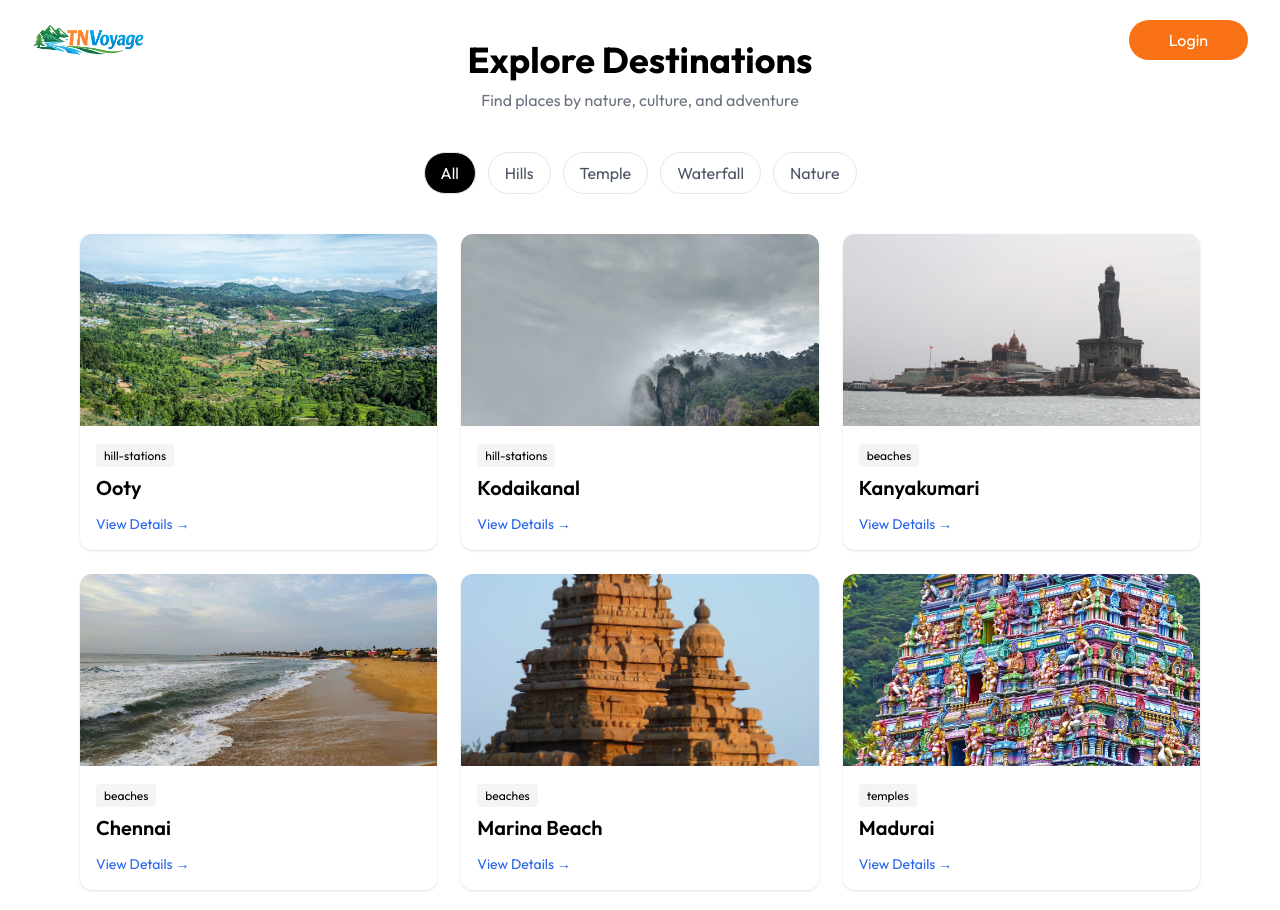
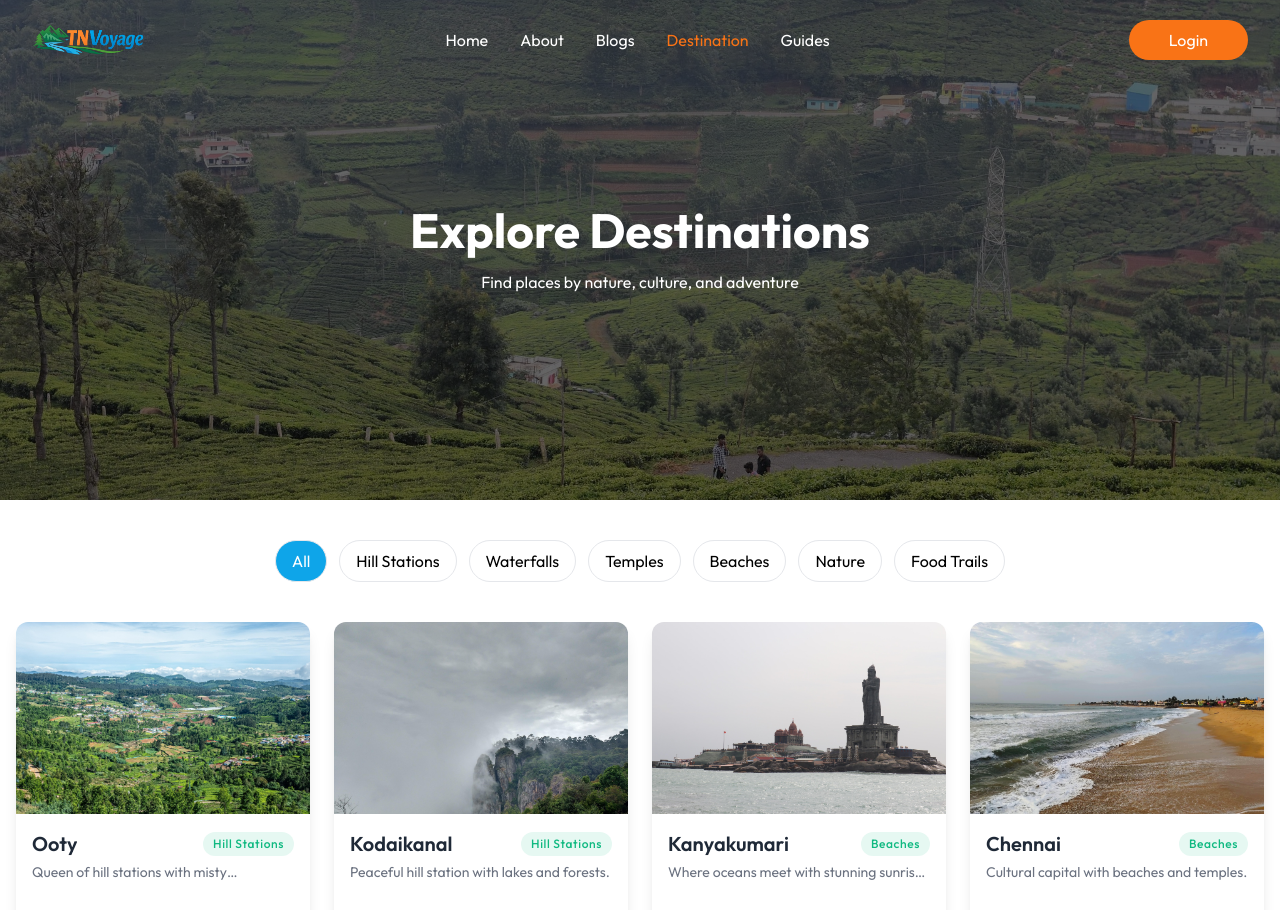
Before and after one commit to kalaiselvi-ui/tnvoyage-app, a React (Vite) app in the folder client/: page /destinations in a window 1280 px wide. Shown: the top 910 px of the page. Built offline with nearby package versions, Linux system fonts and the light colour scheme.

Commit message:
destinations & details page created and scrollTop Component added for jump top on page

```diff
--- a/client/src/components/CategoryPill.jsx
+++ b/client/src/components/CategoryPill.jsx
@@ -1,10 +1,13 @@
 import React from "react";
 
-const CategoryPill = ({ pillText }) => {
+const CategoryPill = ({ pillText, active = false, onClick }) => {
   return (
     <div>
       {pillText && (
-        <button className="px-4 py-2 rounded-full border hover:bg-primary hover:text-white transition ">
+        <button
+          onClick={onClick}
+          className={`px-4 py-2 rounded-full border hover:bg-primary hover:text-white transition ${active ? "bg-primary text-white" : "bg-white text-black"}`}
+        >
           {pillText}
         </button>
       )}
--- /dev/null
+++ b/client/src/components/DestinationCard.jsx
@@ -0,0 +1,39 @@
+import React from "react";
+import { Link } from "react-router-dom";
+import { FaArrowRight } from "react-icons/fa6";
+
+const DestinationCard = ({ place, image, name, category, shortDesc, slug }) => {
+  return (
+    <div>
+      <div className="bg-white rounded-xl overflow-hidden shadow-lg hover:shadow-xl transition">
+        <img src={image} className="h-48 w-full object-cover" alt={name} />
+
+        <div className="p-4">
+          <div className="flex justify-between items-center gap-4">
+            <h2 className="text-xl font-semibold text-gray-800 line-clamp-1">
+              {name}
+            </h2>
+
+            <span className="text-xs font-medium bg-green/10 tracking-wider text-green px-2.5 py-1 rounded-full whitespace-nowrap">
+              {category}
+            </span>
+          </div>
+          <p className="text-gray-500 text-sm mt-1 line-clamp-1">{shortDesc}</p>
+          {/* Only this button is the Link now */}
+          <Link
+            to={`/destinations/${slug}`}
+            className="mt-4 flex justify-center items-center gap-4 w-full transform ease-in duration-200 hover:translate-x-2 hover:tracking-wider text-center text-green text-sm font-medium py-2.5 rounded-lg hover:underline"
+          >
+            View Details
+            <span>
+              {" "}
+              <FaArrowRight aria-label="right-arrow" />
+            </span>
+          </Link>{" "}
+        </div>
+      </div>
+    </div>
+  );
+};
+
+export default DestinationCard;
--- a/client/src/components/Hero.jsx
+++ b/client/src/components/Hero.jsx
@@ -28,7 +28,7 @@ const Hero = ({
         </p>
         {buttonText && (
           <Link
-            to="/explore"
+            to="/destinations"
             className="tracking-wider py-3 px-8 cursor-pointer transition ease-in bg-white text-black hover:bg-secondary hover:text-white"
           >
             {buttonText}
--- a/client/src/components/Navbar.jsx
+++ b/client/src/components/Navbar.jsx
@@ -50,7 +50,7 @@ const Navbar = () => {
               <NavLink to="/blogs" className={activeLink}>
                 Blogs
               </NavLink>
-              <NavLink to="/destination" className={activeLink}>
+              <NavLink to="/destinations" className={activeLink}>
                 Destination
               </NavLink>
               <NavLink to="/guides" className={activeLink}>
@@ -102,7 +102,7 @@ const Navbar = () => {
               Blogs
             </NavLink>
             <NavLink
-              to="/destination"
+              to="/destinations"
               className={activeLink}
               onClick={() => setIsMenuOpen(false)}
             >
--- /dev/null
+++ b/client/src/components/ScrollToTop.jsx
@@ -0,0 +1,14 @@
+import React, { useEffect } from "react";
+import { useLocation } from "react-router-dom";
+
+const ScrollToTop = () => {
+  const { pathname } = useLocation();
+
+  useEffect(() => {
+    window.scrollTo(0, 0);
+  }, [pathname]);
+
+  return null;
+};
+
+export default ScrollToTop;
--- a/client/src/data/destinations.js
+++ b/client/src/data/destinations.js
@@ -6,7 +6,7 @@ export const destinations = [
     slug: "ooty",
     name: "Ooty",
     image: assets.ooty,
-    category: "hill-stations",
+    category: "Hill Stations",
     location: "Tamil Nadu",
     rating: 4.8,
     shortDescription:
@@ -29,7 +29,7 @@ export const destinations = [
     slug: "kodaikanal",
     name: "Kodaikanal",
     image: assets.kodaikanal,
-    category: "hill-stations",
+    category: "Hill Stations",
     location: "Tamil Nadu",
     rating: 4.7,
     shortDescription: "Peaceful hill station with lakes and forests.",
@@ -45,7 +45,7 @@ export const destinations = [
     slug: "kanyakumari",
     name: "Kanyakumari",
     image: assets.kanyakumari,
-    category: "beaches",
+    category: "Beaches",
     location: "Tamil Nadu",
     rating: 4.7,
     shortDescription: "Where oceans meet with stunning sunrise views.",
@@ -66,7 +66,7 @@ export const destinations = [
     slug: "chennai",
     name: "Chennai",
     image: assets.chennai,
-    category: "beaches",
+    category: "Beaches",
     location: "Tamil Nadu",
     rating: 4.6,
     shortDescription: "Cultural capital with beaches and temples.",
@@ -87,7 +87,7 @@ export const destinations = [
     slug: "marina-beach",
     name: "Marina Beach",
     image: assets.chennai_maha,
-    category: "beaches",
+    category: "Beaches",
     location: "Chennai",
     rating: 4.5,
     shortDescription: "One of the longest urban beaches in the world.",
@@ -103,7 +103,7 @@ export const destinations = [
     slug: "madurai",
     name: "Madurai",
     image: assets.madurai,
-    category: "temples",
+    category: "Temples",
     location: "Tamil Nadu",
     rating: 4.7,
     shortDescription: "Ancient temple city with rich heritage.",
@@ -123,7 +123,7 @@ export const destinations = [
     slug: "thanjavur",
     name: "Thanjavur",
     image: assets.tanjavur,
-    category: "temples",
+    category: "Temples",
     location: "Tamil Nadu",
     rating: 4.6,
     shortDescription: "Home of Brihadeeswarar Temple.",
@@ -139,7 +139,7 @@ export const destinations = [
     slug: "coutralam",
     name: "Coutralam",
     image: assets.coutralam,
-    category: "waterfalls",
+    category: "Waterfalls",
     location: "Tamil Nadu",
     rating: 4.6,
     shortDescription: "Natural waterfalls surrounded by greenery.",
@@ -155,7 +155,7 @@ export const destinations = [
     slug: "yercaud",
     name: "Yercaud",
     image: assets.nature,
-    category: "hill-stations",
+    category: "Hill Stations",
     location: "Tamil Nadu",
     rating: 4.5,
     shortDescription: "Budget-friendly hill station in Salem.",
@@ -171,7 +171,7 @@ export const destinations = [
     slug: "rameswaram",
     name: "Rameswaram",
     image: assets.beach,
-    category: "temples",
+    category: "Temples",
     location: "Tamil Nadu",
     rating: 4.7,
     shortDescription: "Sacred island town with spiritual importance.",
--- a/client/src/main.jsx
+++ b/client/src/main.jsx
@@ -3,9 +3,12 @@ import { createRoot } from "react-dom/client";
 import "./index.css";
 import App from "./App.jsx";
 import { BrowserRouter } from "react-router-dom";
+import ScrollToTop from "./components/ScrollToTop";
 
 createRoot(document.getElementById("root")).render(
   <BrowserRouter>
+    <ScrollToTop />
+
     <StrictMode>
       <App />
     </StrictMode>
--- a/client/src/pages/Destinations.jsx
+++ b/client/src/pages/Destinations.jsx
@@ -1,69 +1,75 @@
-import { useState } from "react";
+import { useEffect, useState } from "react";
 import { destinations } from "../data/destinations";
 import { Link } from "react-router-dom";
+import PageHero from "../components/PageHero";
+import { assets } from "../assets/assets";
+import { categories } from "../data/categories";
+import DestinationCard from "../components/DestinationCard";
+import CategoryPill from "../components/CategoryPill";
+const Destinations = () => {
+  const [filterCategory, setFilterCategory] = useState("All");
 
-const Destinations = () => {
-  const [filter, setFilter] = useState("All");
-
-  const categories = ["All", "Hills", "Temple", "Waterfall", "Nature"];
+  // const categories = ["All", "Hills", "Temple", "Waterfall", "Nature"];
 
   const filtered =
-    filter === "All"
+    filterCategory === "All"
       ? destinations
-      : destinations.filter((d) => d.category === filter);
+      : destinations.filter(
+          (d) => d.category.toLowerCase() === filterCategory.toLowerCase(),
+        );
+
+  console.log({ filtered });
+  console.log(filterCategory);
 
   return (
-    <div className="max-w-6xl mx-auto px-4 py-10">
+    <div>
+      <PageHero
+        HeroImg={assets.heroPoster}
+        heroTitle="Explore Destinations"
+        heroSubTitle="Find places by nature, culture, and adventure"
+      />
+
+      <div className="max-w-7xl mx-auto px-4 py-10">
         {/* Hero */}
-      <div className="text-center mb-10">
-        <h1 className="text-4xl font-bold">Explore Destinations</h1>
-        <p className="text-gray-500 mt-2">
-          Find places by nature, culture, and adventure
-        </p>
-      </div>
 
         {/* Filters */}
         <div className="flex flex-wrap gap-3 justify-center mb-10">
+          <CategoryPill
+            active={filterCategory === "All"}
+            onClick={() => setFilterCategory("All")}
+            pillText={"All"}
+          />
           {categories.map((cat) => (
-          <button
-            key={cat}
-            onClick={() => setFilter(cat)}
-            className={`px-4 py-2 rounded-full border ${
-              filter === cat ? "bg-black text-white" : "bg-white text-gray-600"
-            }`}
-          >
-            {cat}
-          </button>
+            <CategoryPill
+              key={cat.id}
+              active={filterCategory === cat.name}
+              pillText={cat.name}
+              onClick={() => setFilterCategory(cat.name)}
+            />
           ))}
         </div>
 
         {/* Grid */}
-      <div className="grid md:grid-cols-3 gap-6">
-        {filtered.map((place) => (
-          <Link
-            to={`/destinations/${place.slug}`}
-            key={place.id}
-            className="bg-white rounded-xl overflow-hidden shadow hover:shadow-lg transition"
-          >
-            <img
-              src={place.image}
-              className="h-48 w-full object-cover"
-              alt={place.name}
+        <div className="grid grid-cols-1 md:grid-cols-3 lg:grid-cols-4 gap-6">
+          {filtered.length > 0 ? (
+            filtered.map((place) => (
+              <div key={place.id.toString()}>
+                <DestinationCard
+                  place={place}
+                  image={place.image}
+                  name={place.name}
+                  category={place.category}
+                  shortDesc={place.shortDescription}
+                  slug={place.slug}
                 />
-
-            <div className="p-4">
-              <span className="text-xs bg-gray-100 px-2 py-1 rounded">
-                {place.category}
-              </span>
-
-              <h2 className="text-xl font-semibold mt-2">{place.name}</h2>
-
-              <p className="text-gray-500 text-sm mt-1">{place.shortDesc}</p>
-
-              <p className="text-blue-600 mt-3 text-sm">View Details →</p>
               </div>
-          </Link>
-        ))}
+            ))
+          ) : (
+            <div className="w-full col-span-full text-center">
+              <p className=" text-lg text-green">No Destinations Found</p>
+            </div>
+          )}
+        </div>
       </div>
     </div>
   );
```
Also changed, not shown: client/src/pages/DestinationDetails.jsx (+41 -23 lines). Lines whose indentation alone changed are shown as unchanged.
